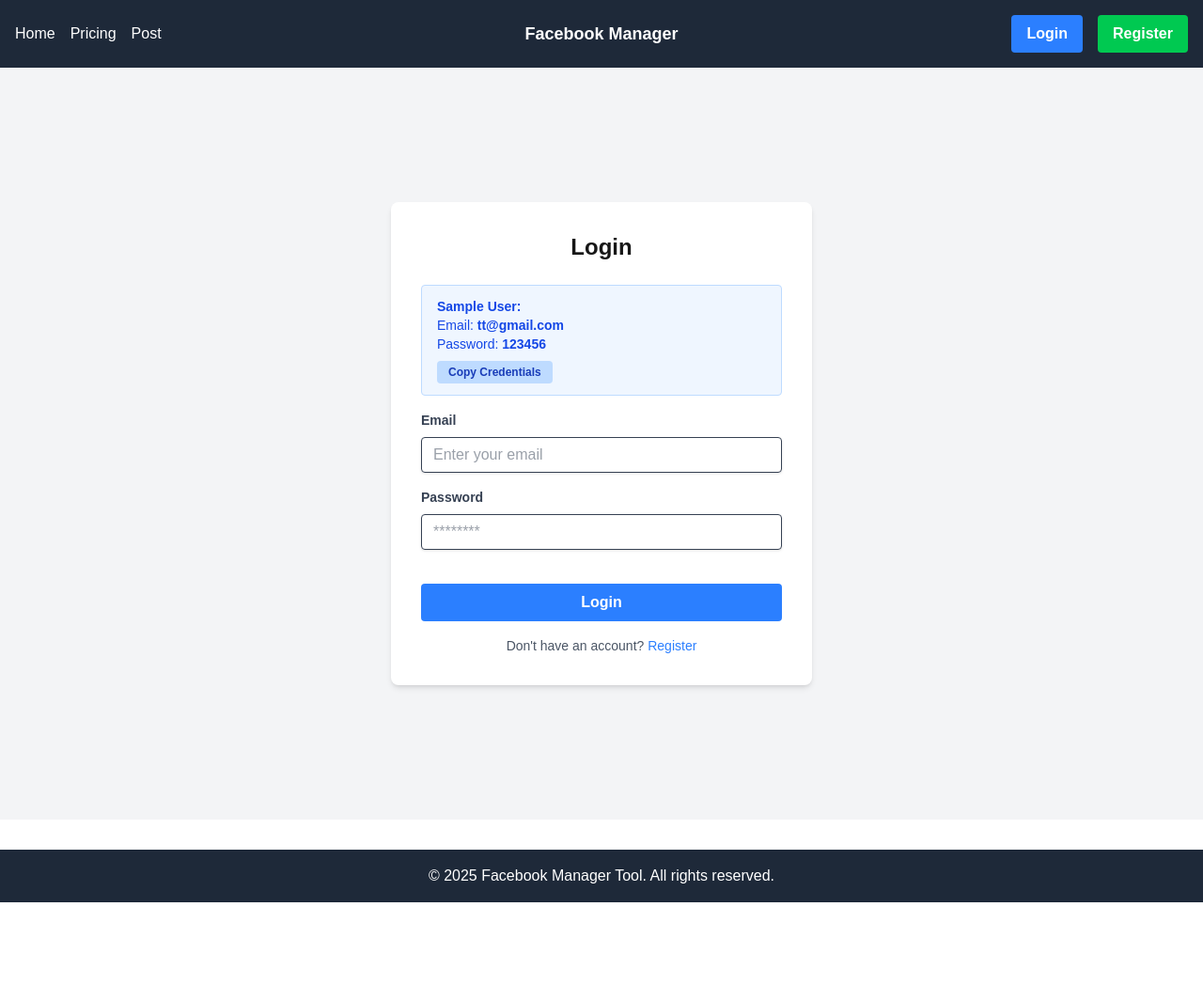
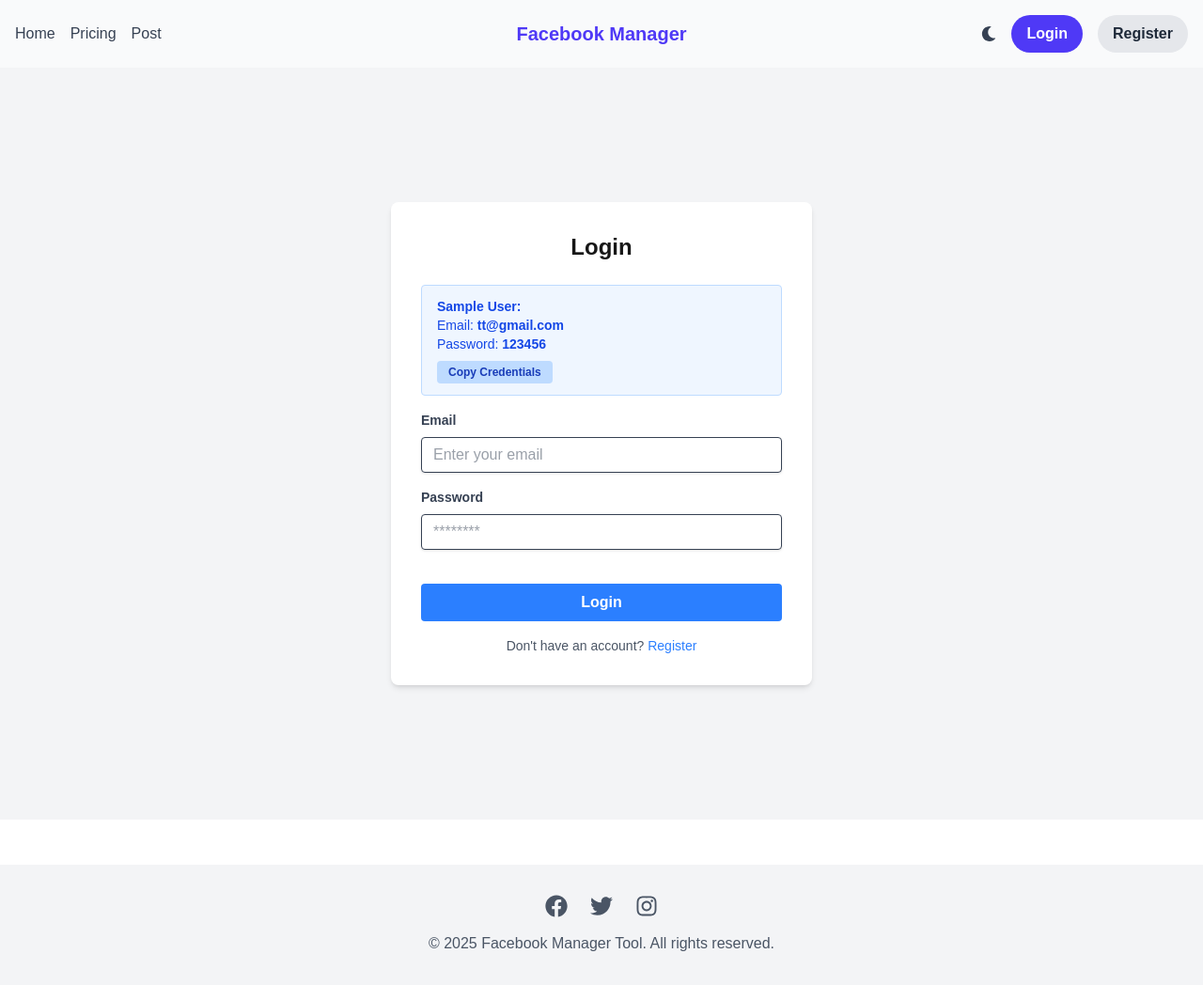
Before and after one commit to maophal/fb-manager, a Next.js app: page /login in a window 1280 px wide. Shown: the whole page at 94% size. Before the commit the page ends 960 px from the top, so only its background shows below. Built offline with nearby package versions, Linux system fonts and the light colour scheme.

Commit message:
add theam switcher

```diff
--- a/app/globals.css
+++ b/app/globals.css
@@ -6,18 +6,9 @@
   --foreground: #171717;
 }
 
-@theme inline {
-  --color-background: var(--background);
-  --color-foreground: var(--foreground);
-  --font-sans: var(--font-geist-sans);
-  --font-mono: var(--font-geist-mono);
-}
-
-@media (prefers-color-scheme: dark) {
-  :root {
-    --background: #0a0a0a;
-    --foreground: #ededed;
-  }
+.dark {
+  --background: #0a0a0a;
+  --foreground: #ededed;
 }
 
 body {
--- a/app/layout.tsx
+++ b/app/layout.tsx
@@ -8,6 +8,7 @@
 import Footer from "../components/Footer"; // Import the Footer component
 import { LoadingProvider } from '@/context/LoadingContext'; // Import LoadingProvider
 import { AuthProvider, useAuth } from '@/context/AuthContext'; // Import AuthProvider
+import { ThemeProvider } from '@/context/ThemeContext';
 import { Toaster } from 'react-hot-toast';
 import { useState, useEffect } from 'react';
 import Spinner from '../components/Spinner';
@@ -71,6 +72,7 @@
         className={`${geistSans.variable} ${geistMono.variable} antialiased flex flex-col min-h-screen`}
       >
         <AuthProvider>
+          <ThemeProvider>
             <LoadingProvider className="flex flex-col min-h-screen">
               <ProgressLoader />
               <Navbar />
@@ -81,6 +83,7 @@
               <Footer />
               <Toaster />
             </LoadingProvider>
+          </ThemeProvider>
         </AuthProvider>
       </body>
     </html>
--- a/components/Footer.tsx
+++ b/components/Footer.tsx
@@ -1,7 +1,19 @@
+'use client';
+
+import { FaFacebook, FaTwitter, FaInstagram } from 'react-icons/fa';
+import { useTheme } from '@/context/ThemeContext';
+
 export default function Footer() {
+  const { theme } = useTheme();
+
   return (
-    <footer className="bg-gray-800 p-4 text-white mt-8">
+    <footer className={`p-8 mt-12 ${theme === 'light' ? 'bg-gray-100 text-gray-600' : 'bg-gray-800 text-gray-300'}`}>
       <div className="container mx-auto text-center">
+        <div className="flex justify-center space-x-6 mb-4">
+          <a href="#" className="hover:text-indigo-500"><FaFacebook size={24} /></a>
+          <a href="#" className="hover:text-blue-400"><FaTwitter size={24} /></a>
+          <a href="#" className="hover:text-pink-500"><FaInstagram size={24} /></a>
+        </div>
         <p>&copy; {new Date().getFullYear()} Facebook Manager Tool. All rights reserved.</p>
       </div>
     </footer>
--- a/components/Navbar.tsx
+++ b/components/Navbar.tsx
@@ -4,11 +4,14 @@
 import { useState } from 'react';
 import { useRouter } from 'next/navigation';
 import { useAuth } from '@/context/AuthContext';
+import { useTheme } from '@/context/ThemeContext';
+import { FaSun, FaMoon } from 'react-icons/fa';
 
 const Navbar = () => {
   const [showPostMenu, setShowPostMenu] = useState(false);
   const [showProfileMenu, setShowProfileMenu] = useState(false); // Add state for profile menu
   const { isLoggedIn, logout } = useAuth();
+  const { theme, toggleTheme } = useTheme();
   const router = useRouter();
 
 
@@ -19,31 +22,31 @@
   };
 
   return (
-    <nav className="bg-gray-800 p-4 text-white">
+    <nav className="bg-gray-50 dark:bg-gray-800 shadow-sm p-4 text-gray-700 dark:text-gray-200">
       <div className="container mx-auto flex justify-between items-center relative">
         {/* Left Section: Menu */}
         <ul className="flex space-x-4">
           <li>
-            <Link href="/" className="hover:text-gray-300">
+            <Link href="/" className="hover:text-indigo-600 dark:hover:text-indigo-400">
               Home
             </Link>
           </li>
           <li>
-            <Link href="/pricing" className="hover:text-gray-300">
+            <Link href="/pricing" className="hover:text-indigo-600 dark:hover:text-indigo-400">
               Pricing
             </Link>
           </li>
           <li className="relative">
             <button
               onClick={() => setShowPostMenu(!showPostMenu)}
-              className="hover:text-gray-300 focus:outline-none"
+              className="hover:text-indigo-600 dark:hover:text-indigo-400 focus:outline-none"
             >
               Post
             </button>
             {showPostMenu && (
-              <ul className="absolute left-0 mt-2 w-48 bg-white text-gray-800 rounded-md shadow-lg py-1 z-10">
+              <ul className="absolute left-0 mt-2 w-48 bg-white dark:bg-gray-700 text-gray-800 dark:text-gray-200 rounded-md shadow-lg py-1 z-10">
                 <li>
-                  <Link href="/post/text" className="block px-4 py-2 hover:bg-gray-100" onClick={(e) => {
+                  <Link href="/post/text" className="block px-4 py-2 hover:bg-gray-100 dark:hover:bg-gray-600" onClick={(e) => {
   if (!isLoggedIn) {
     e.preventDefault(); // Prevent default navigation
     router.push('/login'); // Redirect to login page
@@ -54,7 +57,7 @@
                   </Link>
                 </li>
                 <li>
-                  <Link href="/post/image" className="block px-4 py-2 hover:bg-gray-100" onClick={(e) => {
+                  <Link href="/post/image" className="block px-4 py-2 hover:bg-gray-100 dark:hover:bg-gray-600" onClick={(e) => {
   if (!isLoggedIn) {
     e.preventDefault(); // Prevent default navigation
     router.push('/login'); // Redirect to login page
@@ -65,7 +68,7 @@
                   </Link>
                 </li>
                 <li>
-                  <Link href="/post/reel" className="block px-4 py-2 hover:bg-gray-100" onClick={(e) => {
+                  <Link href="/post/reel" className="block px-4 py-2 hover:bg-gray-100 dark:hover:bg-gray-600" onClick={(e) => {
   if (!isLoggedIn) {
     e.preventDefault(); // Prevent default navigation
     router.push('/login'); // Redirect to login page
@@ -76,7 +79,7 @@
                   </Link>
                 </li>
                 <li>
-                  <Link href="/post/video" className="block px-4 py-2 hover:bg-gray-100" onClick={(e) => {
+                  <Link href="/post/video" className="block px-4 py-2 hover:bg-gray-100 dark:hover:bg-gray-600" onClick={(e) => {
   if (!isLoggedIn) {
     e.preventDefault(); // Prevent default navigation
     router.push('/login'); // Redirect to login page
@@ -92,34 +95,37 @@
         </ul>
 
         {/* Center Section: Tool Name */}
-        <div className="absolute left-1/2 transform -translate-x-1/2 text-lg font-bold">
+        <div className="absolute left-1/2 transform -translate-x-1/2 text-xl font-semibold text-indigo-600 dark:text-indigo-400">
           Facebook Manager
         </div>
 
         {/* Right Section: Profile/Login/Register Buttons */}
         <div className="flex items-center space-x-4">
+          <button onClick={toggleTheme} className="focus:outline-none">
+            {theme === 'light' ? <FaMoon /> : <FaSun />}
+          </button>
           {isLoggedIn ? (
             <div className="relative">
               <button
                 onClick={() => setShowProfileMenu(!showProfileMenu)}
-                className="bg-blue-500 hover:bg-blue-700 text-white font-bold py-2 px-4 rounded focus:outline-none"
+                className="bg-indigo-600 hover:bg-indigo-700 text-white font-bold py-2 px-4 rounded-full focus:outline-none"
               >
                 Profile
               </button>
               {showProfileMenu && (
-                <ul className="absolute right-0 mt-2 w-48 bg-white text-gray-800 rounded-md shadow-lg py-1 z-10">
+                <ul className="absolute right-0 mt-2 w-48 bg-white dark:bg-gray-700 text-gray-800 dark:text-gray-200 rounded-md shadow-lg py-1 z-10">
                   <li>
-                    <Link href="/account" className="block px-4 py-2 hover:bg-gray-100" onClick={() => setShowProfileMenu(false)}>
+                    <Link href="/account" className="block px-4 py-2 hover:bg-gray-100 dark:hover:bg-gray-600" onClick={() => setShowProfileMenu(false)}>
                       My Account
                     </Link>
                   </li>
                   <li>
-                    <Link href="/facebook" className="block px-4 py-2 hover:bg-gray-100" onClick={() => setShowProfileMenu(false)}>
+                    <Link href="/facebook" className="block px-4 py-2 hover:bg-gray-100 dark:hover:bg-gray-600" onClick={() => setShowProfileMenu(false)}>
                       Facebook
                     </Link>
                   </li>
                   <li>
-                    <Link href="/settings" className="block px-4 py-2 hover:bg-gray-100" onClick={() => setShowProfileMenu(false)}>
+                    <Link href="/settings" className="block px-4 py-2 hover:bg-gray-100 dark:hover:bg-gray-600" onClick={() => setShowProfileMenu(false)}>
                       Settings
                     </Link>
                   </li>
@@ -129,7 +135,7 @@
                         handleLogout();
                         setShowProfileMenu(false);
                       }}
-                      className="block w-full text-left px-4 py-2 hover:bg-gray-100"
+                      className="block w-full text-left px-4 py-2 hover:bg-gray-100 dark:hover:bg-gray-600"
                     >
                       Logout
                     </button>
@@ -139,10 +145,10 @@
             </div>
           ) : (
             <>
-              <Link href="/login" className="bg-blue-500 hover:bg-blue-700 text-white font-bold py-2 px-4 rounded">
+              <Link href="/login" className="bg-indigo-600 hover:bg-indigo-700 text-white font-bold py-2 px-4 rounded-full">
                 Login
               </Link>
-              <Link href="/register" className="bg-green-500 hover:bg-green-700 text-white font-bold py-2 px-4 rounded">
+              <Link href="/register" className="bg-gray-200 hover:bg-gray-300 text-gray-800 font-bold py-2 px-4 rounded-full">
                 Register
               </Link>
             </>
--- /dev/null
+++ b/context/ThemeContext.tsx
@@ -0,0 +1,48 @@
+'use client';
+
+import React, { createContext, useState, useContext, useEffect } from 'react';
+
+interface ThemeContextType {
+  theme: string;
+  toggleTheme: () => void;
+}
+
+const ThemeContext = createContext<ThemeContextType | undefined>(undefined);
+
+export const ThemeProvider = ({ children }: { children: React.ReactNode }) => {
+  const [theme, setTheme] = useState('light');
+
+  useEffect(() => {
+    const storedTheme = localStorage.getItem('theme');
+    if (storedTheme) {
+      setTheme(storedTheme);
+    }
+  }, []);
+
+  useEffect(() => {
+    if (theme === 'dark') {
+      document.documentElement.classList.add('dark');
+    } else {
+      document.documentElement.classList.remove('dark');
+    }
+    localStorage.setItem('theme', theme);
+  }, [theme]);
+
+  const toggleTheme = () => {
+    setTheme(prevTheme => (prevTheme === 'light' ? 'dark' : 'light'));
+  };
+
+  return (
+    <ThemeContext.Provider value={{ theme, toggleTheme }}>
+      {children}
+    </ThemeContext.Provider>
+  );
+};
+
+export const useTheme = () => {
+  const context = useContext(ThemeContext);
+  if (context === undefined) {
+    throw new Error('useTheme must be used within a ThemeProvider');
+  }
+  return context;
+};
--- /dev/null
+++ b/tailwind.config.ts
@@ -0,0 +1,16 @@
+import type { Config } from 'tailwindcss';
+
+const config: Config = {
+  content: [
+    './pages/**/*.{js,ts,jsx,tsx,mdx}',
+    './components/**/*.{js,ts,jsx,tsx,mdx}',
+    './app/**/*.{js,ts,jsx,tsx,mdx}',
+  ],
+  darkMode: 'class',
+  theme: {
+    extend: {},
+  },
+  plugins: [],
+};
+
+export default config;
```
Lines whose indentation alone changed are shown as unchanged.
